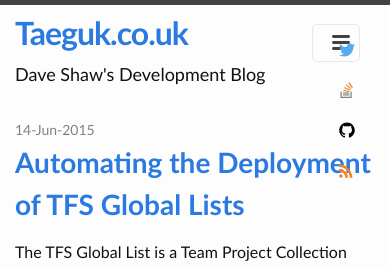
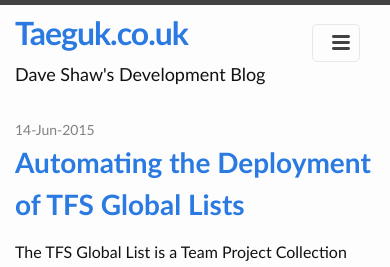
Before and after one commit to xdaDaveShaw/xdaDaveShaw.github.io, a Jekyll site: the page built from index.html, in a window 390 px wide. Shown: the top 267 px of the page. Built offline with Jekyll 4.4.1, drawn with Linux system fonts in a browser that asks for light colours.

Commit message:
Hide social navigation when in mobile mode

```diff
--- a/_includes/header.html
+++ b/_includes/header.html
@@ -20,10 +20,8 @@
           <a class="page-link" href="{{ page.url | prepend: site.baseurl }}">{{ page.title }}</a>
           {% endif %}
         {% endfor %}
+        {% include social.html %}
       </div>
-      {% include social.html %}
     </nav>
-
   </div>
-
 </header>
--- a/_sass/_layout.scss
+++ b/_sass/_layout.scss
@@ -95,6 +95,10 @@
 
         .trigger {
             clear: both;
+            display: none;
+        }
+
+        .social-list {
             display: none;
         }
 
```
